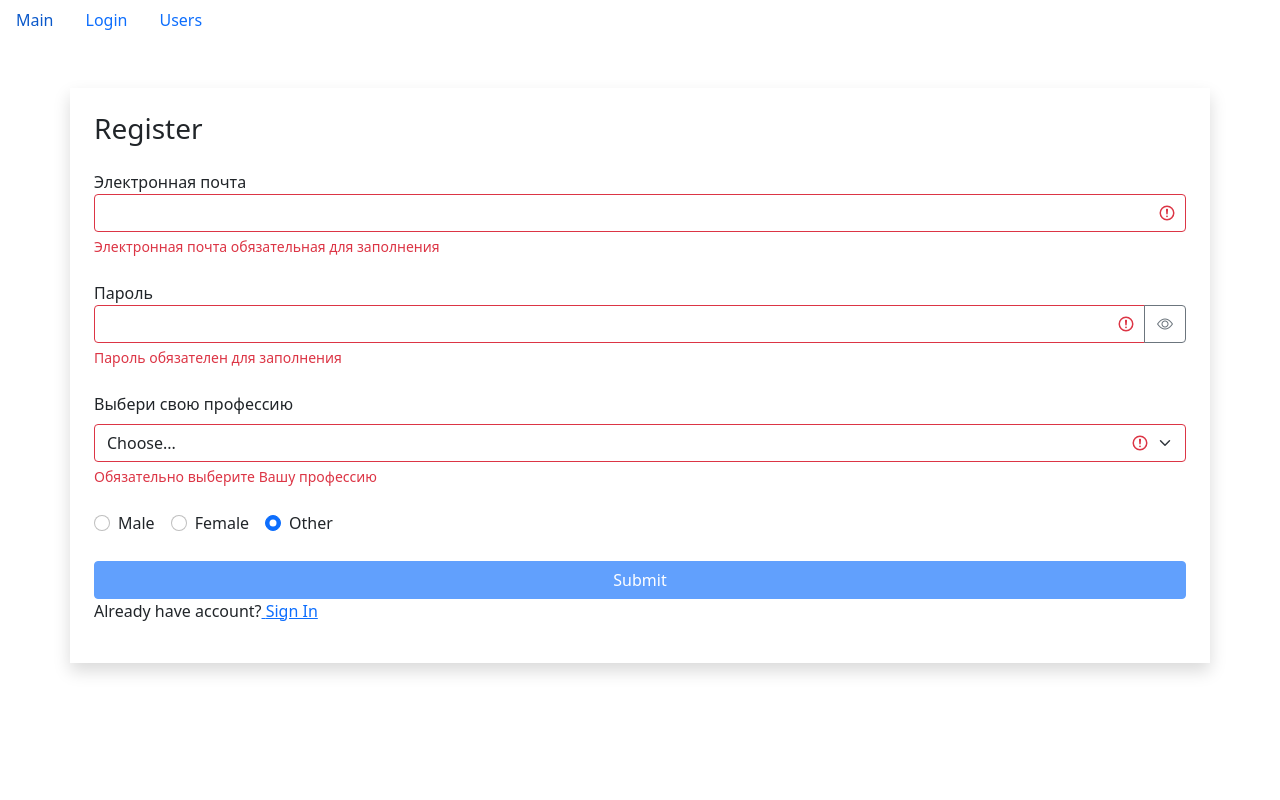
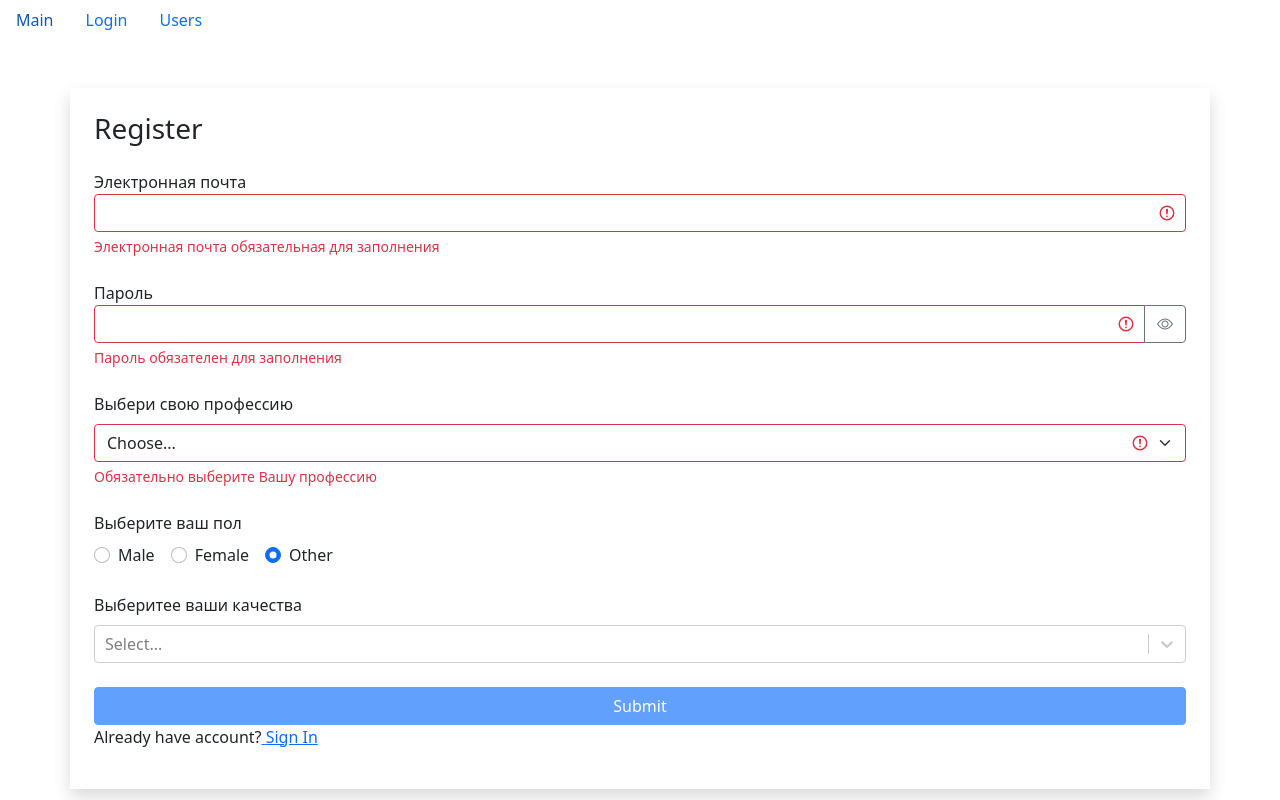
Before and after one commit to S-E-A-JS/fast-company, a React (Create React App) app: page /login/1 in a window 1280 px wide. Both pictures are taken after a click on the button "Sign Up". Built offline with nearby package versions, Linux system fonts and the light colour scheme.

Commit message:
create qualities multifield for register form

```diff
--- a/package.json
+++ b/package.json
@@ -14,6 +14,7 @@
     "react-dom": "^18.2.0",
     "react-router-dom": "^5.3.0",
     "react-scripts": "5.0.1",
+    "react-select": "^5.5.8",
     "web-vitals": "^2.1.4"
   },
   "scripts": {
--- /dev/null
+++ b/src/App/api/fake.api/qualities.api.js
@@ -0,0 +1,42 @@
+const qualities = {
+  tedious: {
+    _id: '67rdca3eeb7f6fgeed471198',
+    name: 'Нудила',
+    color: 'primary',
+  },
+  strange: {
+    _id: '67rdca3eeb7f6fgeed471100',
+    name: 'Странный',
+    color: 'secondary',
+  },
+  buller: {
+    _id: '67rdca3eeb7f6fgeed4711012',
+    name: 'Троль',
+    color: 'success',
+  },
+  alcoholic: {
+    _id: '67rdca3eeb7f6fgeed471101',
+    name: 'Алкоголик',
+    color: 'danger',
+  },
+  handsome: {
+    _id: '67rdca3eeb7f6fgeed471102',
+    name: 'Красавчик',
+    color: 'info',
+  },
+  uncertain: {
+    _id: '67rdca3eeb7f6fgeed471103',
+    name: 'Неуверенный',
+    color: 'dark',
+  },
+}
+const fetchAll = () =>
+  new Promise ( resolve => {
+    window.setTimeout ( function () {
+      resolve ( qualities )
+    }, 2000 )
+  } )
+
+export default {
+  fetchAll,
+}
--- a/src/App/api/index.js
+++ b/src/App/api/index.js
@@ -1,7 +1,9 @@
 import users from './fake.api/user.api'
 import professions from './fake.api/professions.api'
+import qualities from './fake.api/qualities.api'
 const API = {
   users,
   professions,
+  qualities,
 }
 export default API
--- /dev/null
+++ b/src/App/components/common/form/multiSelectField.jsx
@@ -0,0 +1,48 @@
+import React from 'react'
+import PropTypes from 'prop-types'
+import Select from 'react-select'
+
+const MultiSelectField = ( {
+  options,
+  onChange,
+  name,
+  label,
+} ) => {
+  const optionsArray = !Array.isArray ( options ) && typeof ( options ) === 'object'
+    ? Object.keys ( options ).map ( optionName => ( {
+      label: options[optionName].name,
+      value: options[optionName]._id,
+    } ) )
+    : options
+
+  const handleChange = value => {
+    onChange ( {
+      name,
+      value,
+    } )
+  }
+
+  return (
+    <div className='mb-4'>
+      <label className='form-label'>
+        {label}
+      </label>
+      <Select
+        isMulti
+        closeMenuOnSelect={false}
+        options={optionsArray}
+        onChange={handleChange}
+        className='basic-multy-select'
+        classNamePrefix='select'
+      />
+    </div>
+  )
+}
+MultiSelectField.propTypes = {
+  options: PropTypes.oneOfType ( [ PropTypes.object, PropTypes.array ] ),
+  onChange: PropTypes.func,
+  name: PropTypes.string,
+  label: PropTypes.string,
+}
+
+export default MultiSelectField
--- a/src/App/components/common/form/radioFiield.jsx
+++ b/src/App/components/common/form/radioFiield.jsx
@@ -8,11 +8,18 @@
   value,
   label,
 } ) => {
+  const handleChange = ( { target } ) => {
+    onChange ( {
+      name: target.name,
+      value: target.value,
+    } )
+  }
   return (
     <div className="mb-4">
       <label className='form-label'>
         {label}
       </label>
+      <div>
         {options.map ( option =>
           <div
             key={option.name + '_' + option.value}
@@ -23,7 +30,7 @@
               id={option.name + '_' + option.value}
               checked={option.value === value}
               value={option.value}
-            onChange={onChange}
+              onChange={handleChange}
               className="form-check-input"
             />
             <label
@@ -32,6 +39,7 @@
               {option.name}
             </label>
           </div> )}
+      </div>
 
     </div>
   )
--- a/src/App/components/common/form/selectField.jsx
+++ b/src/App/components/common/form/selectField.jsx
@@ -9,6 +9,13 @@
   options,
   error,
 } ) => {
+  const handleChange = ( { target } ) => {
+    onChange ( {
+      name: target.name,
+      value: target.value,
+    } )
+  }
+
   const getInputClasses = () => {
     return 'form-select' + ( error
       ? ' is-invalid'
@@ -31,7 +38,7 @@
         id="validationCustom04"
         name='profession'
         value={value}
-        onChange={onChange}
+        onChange={handleChange}
       >
         <option
           disabled
--- a/src/App/components/common/form/textField.jsx
+++ b/src/App/components/common/form/textField.jsx
@@ -10,6 +10,13 @@
   error,
 } ) => {
   const [ showPassword, setShowPassword ] = useState ( false )
+
+  const handleChange = ( { target } ) => {
+    onChange ( {
+      name: target.name,
+      value: target.value,
+    } )
+  }
 
   const getInputClasses = () => 'form-control' + ( error
     ? ' is-invalid'
@@ -29,7 +36,7 @@
           id={name}
           name={name}
           value={value}
-          onChange={onChange}/>
+          onChange={handleChange}/>
         {type === 'password' && ( <button
           className="btn btn-outline-secondary"
           type='button'
--- a/src/App/components/ui/registerForm.jsx
+++ b/src/App/components/ui/registerForm.jsx
@@ -6,6 +6,7 @@
 import TextField from '../common/form/textField'
 import SelectField from '../common/form/selectField'
 import RadioField from '../common/form/radioFiield'
+import MultiSelectField from '../common/form/multiSelectField'
 
 const RegisterForm = () => {
   const [ data, setData ] = useState ( {
@@ -13,16 +14,21 @@
     password: '',
     profession: '',
     sex: 'other',
+    qualities: [],
   } )
+  const [ qualities, setQualities ] = useState ( {
+  } )
+  const [ professions, setProfession ] = useState ( [] )
   const [ errors, setErrors ] = useState ( {
   } )
-  const [ professions, setProfession ] = useState ( [] )
 
   useEffect ( () => {
     api.professions.fetchAll ().then ( data => setProfession ( data ) )
+    api.qualities.fetchAll ().then ( data => setQualities ( data ) )
   }, [] )
 
-  const handleChange = ( { target } ) => {
+  const handleChange = target => {
+    console.log ( target )
     setData ( prevState => ( {
       ...prevState,
       [target.name]: target.value,
@@ -117,6 +123,13 @@
         value={data.sex}
         name='sex'
         onChange={handleChange}
+        label='Выберите ваш пол'
+      />
+      <MultiSelectField
+        options={qualities}
+        onChange={handleChange}
+        name='qualities'
+        label='Выберитее ваши качества'
       />
       <button className='btn btn-primary w-100 mx-auto'
         type='submit'
```
Also changed, not shown: src/App/layouts/users.jsx (+4 -3 lines), 1 other file (tests, documents, lock files or other folders). Lines whose indentation alone changed are shown as unchanged.
